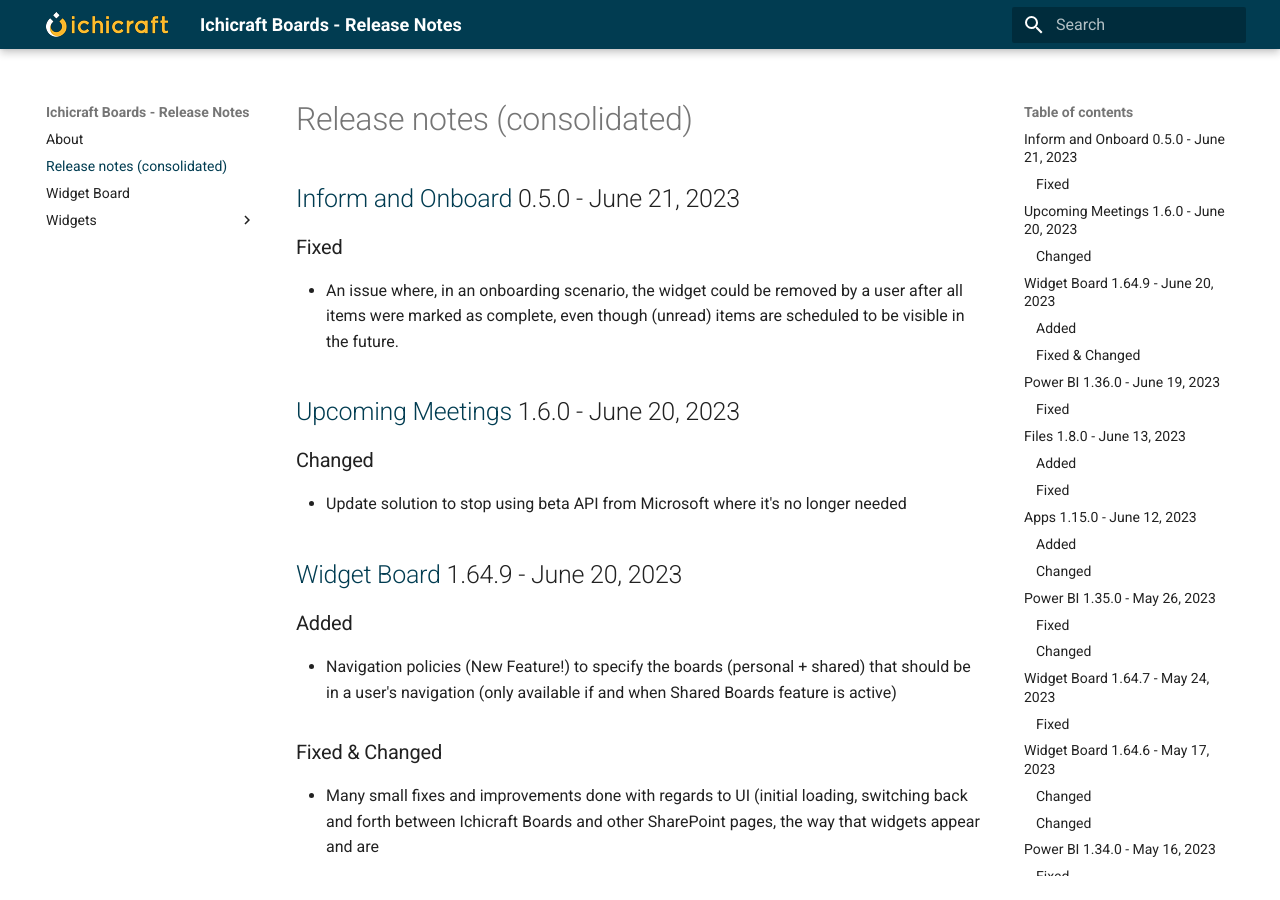
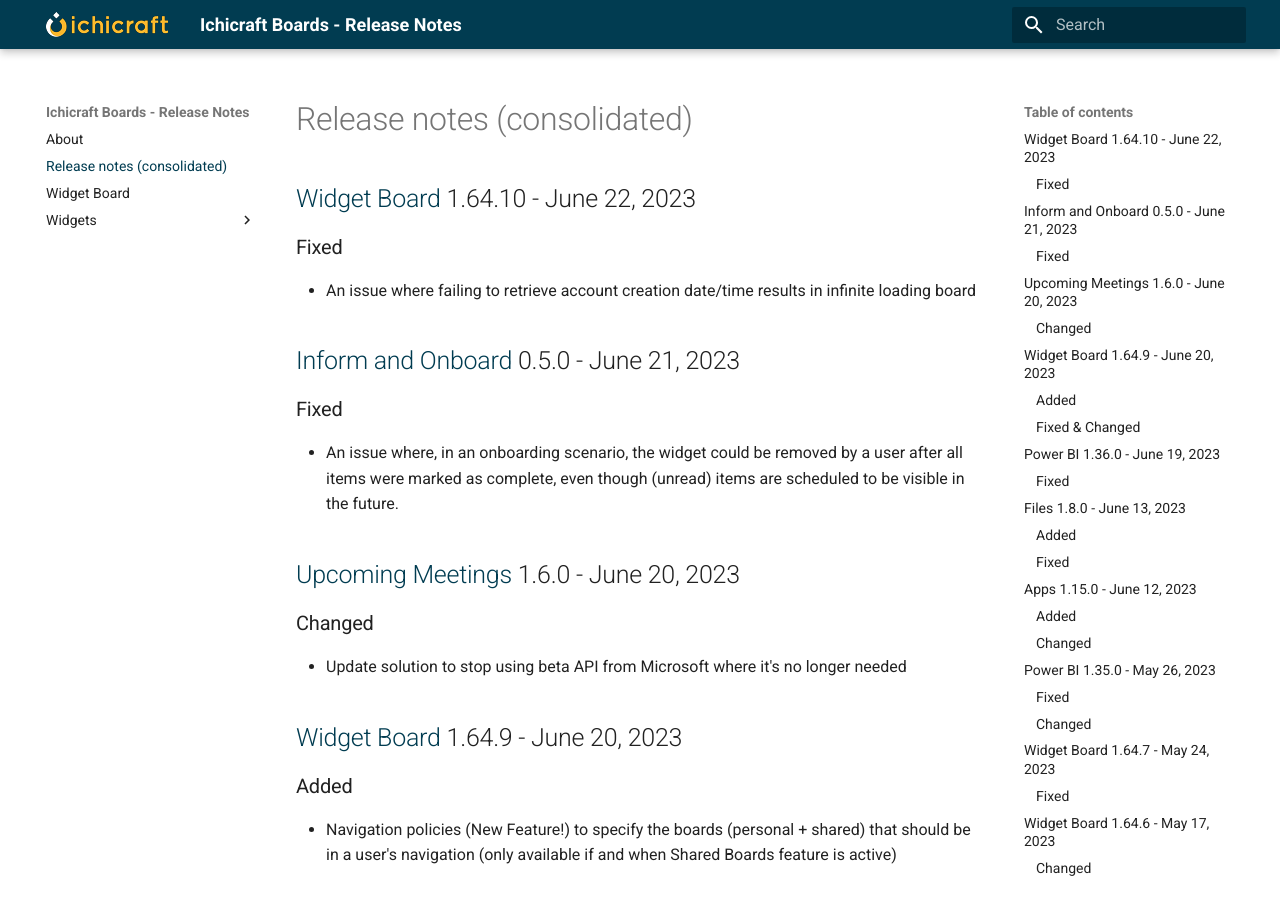
Before and after one commit to ichicraft/widgets-docs, an MkDocs documentation site: the page built from docs/Release-notes-(consolidated).md, in a window 1280 px wide and 900 px high. Built offline with MkDocs 1.6.1 and Material for MkDocs 9.7.7, drawn with Linux system fonts in a browser that asks for light colours.

Commit message:
Release notes updated by BuildService

```diff
--- a/docs/Release-notes-(consolidated).md
+++ b/docs/Release-notes-(consolidated).md
@@ -1,3 +1,8 @@
+## [Widget Board](./Widget Board.md) 1.64.10 - June 22, 2023
+
+### Fixed
+- An issue where failing to retrieve account creation date/time results in infinite loading board
+
 ## [Inform and Onboard](./Widgets/Inform and Onboard.md) 0.5.0 - June 21, 2023
 
 ### Fixed
```
Also changed, not shown: docs/Widget Board.md (+5 -0 lines).
